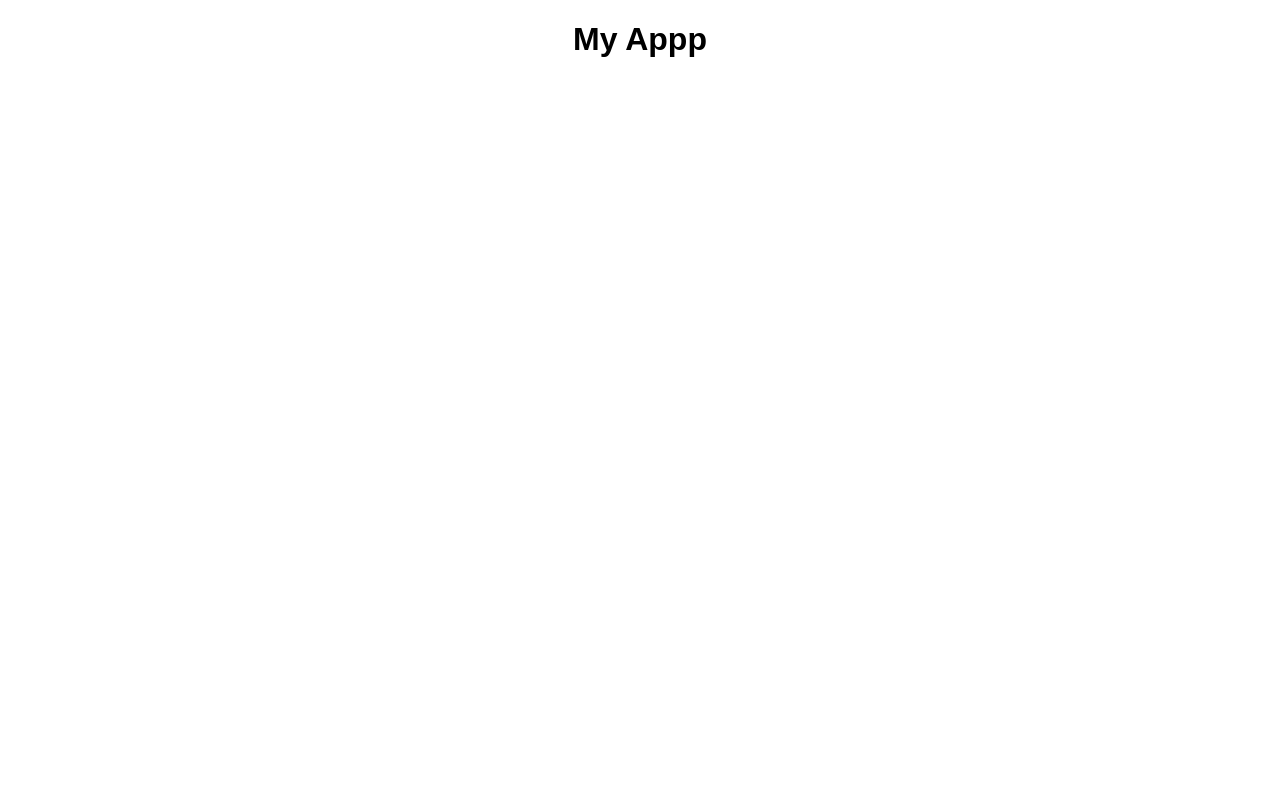
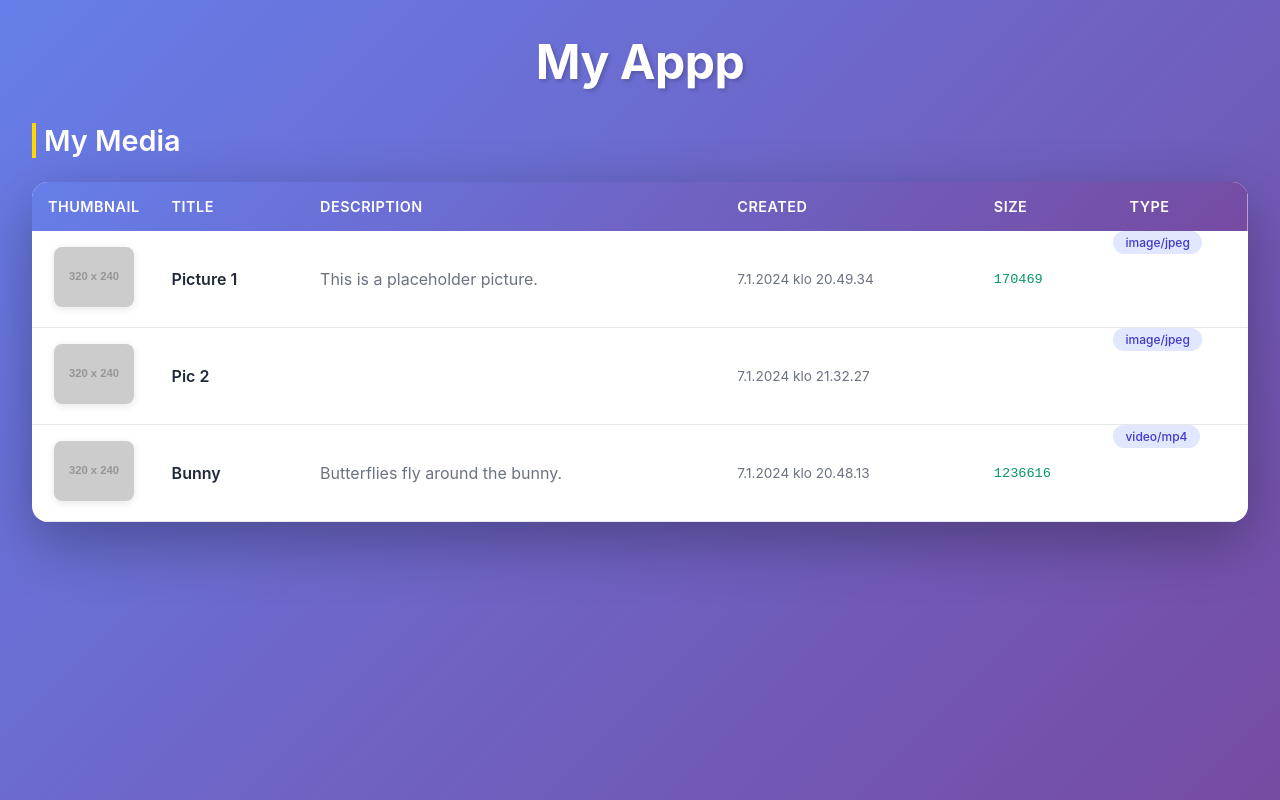
Before and after one commit to Andrei1033/Web-sovelluskehitys-react, a React (Vite) app: page / in a window 1280 px wide. Built offline with nearby package versions, Linux system fonts and the light colour scheme.

Commit message:
First components exercise completed

```diff
--- a/package.json
+++ b/package.json
@@ -12,6 +12,7 @@
   "dependencies": {
     "date-fns": "^4.1.0",
     "lodash": "^4.18.1",
+    "prop-types": "^15.8.1",
     "react": "^19.2.4",
     "react-dom": "^19.2.4"
   },
--- a/src/App.jsx
+++ b/src/App.jsx
@@ -1,8 +1,11 @@
 import './App.css';
+import Home from '../src/components/home.jsx';
+
 const App = () => {
   return (
     <>
       <h1>My Appp</h1>
+      <Home />
     </>
   );
 };
--- /dev/null
+++ b/src/components/MediaRow.jsx
@@ -0,0 +1,26 @@
+import PropTypes from "prop-types";
+
+const MediaRow = (props) => {
+    const {item} = props;
+
+    return(
+        <tr>
+            <td>
+                <img src={item.thumbnail} alt={item.title} />
+            </td>
+            <td>{item.title}</td>
+            <td>{item.description}</td>
+            <td>
+                {new Date(item.created_at).toLocaleString('fi-FI')}
+            </td>
+            <td>{item.filesize}</td>
+            <td>{item.media_type}</td>
+        </tr>
+    )
+}
+
+MediaRow.PropTypes = {
+    item: PropTypes.object.isRequired,
+}
+
+export default MediaRow;
--- /dev/null
+++ b/src/components/home.jsx
@@ -0,0 +1,64 @@
+import MediaRow from "./MediaRow";
+
+const Home = () => {
+    const mediaArray = [
+        {
+            media_id: 8,
+            user_id: 5,
+            filename: 'https://placehold.co/1200x800',
+            thumbnail: 'https://placehold.co/320x240',
+            filesize: 170469,
+            media_type: 'image/jpeg',
+            title: 'Picture 1',
+            description: 'This is a placeholder picture.',
+            created_at: '2024-01-07T20:49:34.000Z',
+        },
+        {
+            media_id: 9,
+            user_id: 7,
+            filename: 'https://placehold.co/1200x800',
+            thumbnail: 'https://placehold.co/320x240',
+            media_type: 'image/jpeg',
+            title: 'Pic 2',
+            description: '',
+            created_at: '2024-01-07T21:32:27.000Z',
+        },
+        {
+            media_id: 17,
+            user_id: 2,
+            filename: 'https://placehold.co/1200x800',
+            thumbnail: 'https://placehold.co/320x240',
+            filesize: 1236616,
+            media_type: 'video/mp4',
+            title: 'Bunny',
+            description: 'Butterflies fly around the bunny.',
+            created_at: '2024-01-07T20:48:13.000Z',
+        },
+    ]
+    return (
+        <>
+            <h2>My Media</h2>
+
+            <table>
+                <thead>
+                <tr>
+                    <th>Thumbnail</th>
+                    <th>Title</th>
+                    <th>Description</th>
+                    <th>Created</th>
+                    <th>Size</th>
+                    <th>Type</th>
+                </tr>
+                </thead>
+
+                <tbody>
+                {mediaArray.map((item) => (
+                    <MediaRow key={item.media_id} item={item}/>
+                ))}
+                </tbody>
+            </table>
+        </>
+    );
+};
+
+export default Home;
--- a/src/index.css
+++ b/src/index.css
@@ -1,5 +1,204 @@
+/* App.css - Main styling for the media gallery */
+
+/* Reset and base styles */
+* {
+  margin: 0;
+  padding: 0;
+  box-sizing: border-box;
+}
+
 body {
-  margin: 0;
-  font-family: Arial, sans-serif;
+  font-family: -apple-system, BlinkMacSystemFont, 'Segoe UI', 'Roboto', 'Helvetica Neue', Arial, sans-serif;
+  background: linear-gradient(135deg, #667eea 0%, #764ba2 100%);
+  min-height: 100vh;
+  padding: 2rem;
+}
+
+#root {
+  max-width: 1400px;
+  margin: 0 auto;
+}
+
+/* App title styling */
+h1 {
+  text-align: center;
+  color: white;
+  font-size: 3rem;
+  font-weight: 700;
+  margin-bottom: 2rem;
+  text-shadow: 2px 2px 4px rgba(0, 0, 0, 0.2);
+  letter-spacing: -0.5px;
+}
+
+/* Home component title */
+h2 {
+  color: white;
+  font-size: 1.8rem;
+  font-weight: 600;
+  margin-bottom: 1.5rem;
+  padding-left: 0.5rem;
+  border-left: 4px solid #ffd700;
+}
+
+/* Table styling */
+table {
+  width: 100%;
+  background: white;
+  border-radius: 16px;
+  overflow: hidden;
+  box-shadow: 0 20px 60px rgba(0, 0, 0, 0.3);
+  border-collapse: collapse;
+  backdrop-filter: blur(10px);
+}
+
+/* Table header */
+thead {
+  background: linear-gradient(135deg, #667eea 0%, #764ba2 100%);
+  color: white;
+}
+
+th {
+  padding: 1rem 1rem;
+  text-align: left;
+  font-weight: 600;
+  font-size: 0.9rem;
+  text-transform: uppercase;
+  letter-spacing: 0.5px;
+}
+
+/* Table body rows */
+tbody tr {
+  transition: all 0.3s ease;
+  border-bottom: 1px solid #e5e7eb;
+}
+
+tbody tr:hover {
+  background: #f9fafb;
+  transform: scale(1.01);
+  box-shadow: 0 4px 12px rgba(0, 0, 0, 0.1);
+}
+
+/* Table cells */
+td {
+  padding: 1rem;
+  color: #374151;
+  vertical-align: middle;
+}
+
+/* Thumbnail styling */
+td:first-child {
+  width: 100px;
   text-align: center;
 }
+
+td:first-child img {
+  width: 80px;
+  height: 60px;
+  object-fit: cover;
+  border-radius: 8px;
+  box-shadow: 0 2px 8px rgba(0, 0, 0, 0.1);
+  transition: transform 0.3s ease;
+}
+
+td:first-child img:hover {
+  transform: scale(1.1);
+}
+
+/* Title styling */
+td:nth-child(2) {
+  font-weight: 600;
+  color: #1f2937;
+}
+
+/* Description styling */
+td:nth-child(3) {
+  color: #6b7280;
+  max-width: 300px;
+  overflow: hidden;
+  text-overflow: ellipsis;
+  white-space: nowrap;
+}
+
+/* Date styling */
+td:nth-child(4) {
+  font-size: 0.85rem;
+  color: #6b7280;
+  white-space: nowrap;
+}
+
+/* File size styling */
+td:nth-child(5) {
+  font-family: 'Courier New', monospace;
+  font-size: 0.85rem;
+  font-weight: 500;
+  color: #059669;
+}
+
+/* Media type styling */
+td:nth-child(6) {
+  display: inline-block;
+  padding: 0.25rem 0.75rem;
+  background: #e0e7ff;
+  color: #4338ca;
+  border-radius: 20px;
+  font-size: 0.75rem;
+  font-weight: 500;
+  text-transform: lowercase;
+}
+
+/* Responsive design */
+@media (max-width: 768px) {
+  body {
+    padding: 1rem;
+  }
+
+  h1 {
+    font-size: 2rem;
+  }
+
+  h2 {
+    font-size: 1.4rem;
+  }
+
+  table {
+    font-size: 0.85rem;
+  }
+
+  th, td {
+    padding: 0.75rem 0.5rem;
+  }
+
+  td:first-child img {
+    width: 60px;
+    height: 45px;
+  }
+
+  /* Hide description on mobile for better readability */
+  td:nth-child(3) {
+    display: none;
+  }
+
+  th:nth-child(3) {
+    display: none;
+  }
+}
+
+/* Smooth animations */
+@keyframes fadeIn {
+  from {
+    opacity: 0;
+    transform: translateY(20px);
+  }
+  to {
+    opacity: 1;
+    transform: translateY(0);
+  }
+}
+
+tbody tr {
+  animation: fadeIn 0.5s ease forwards;
+}
+
+tbody tr:nth-child(1) { animation-delay: 0.1s; }
+tbody tr:nth-child(2) { animation-delay: 0.2s; }
+tbody tr:nth-child(3) { animation-delay: 0.3s; }
```
Also changed, not shown: 1 other file (tests, documents, lock files or other folders).
